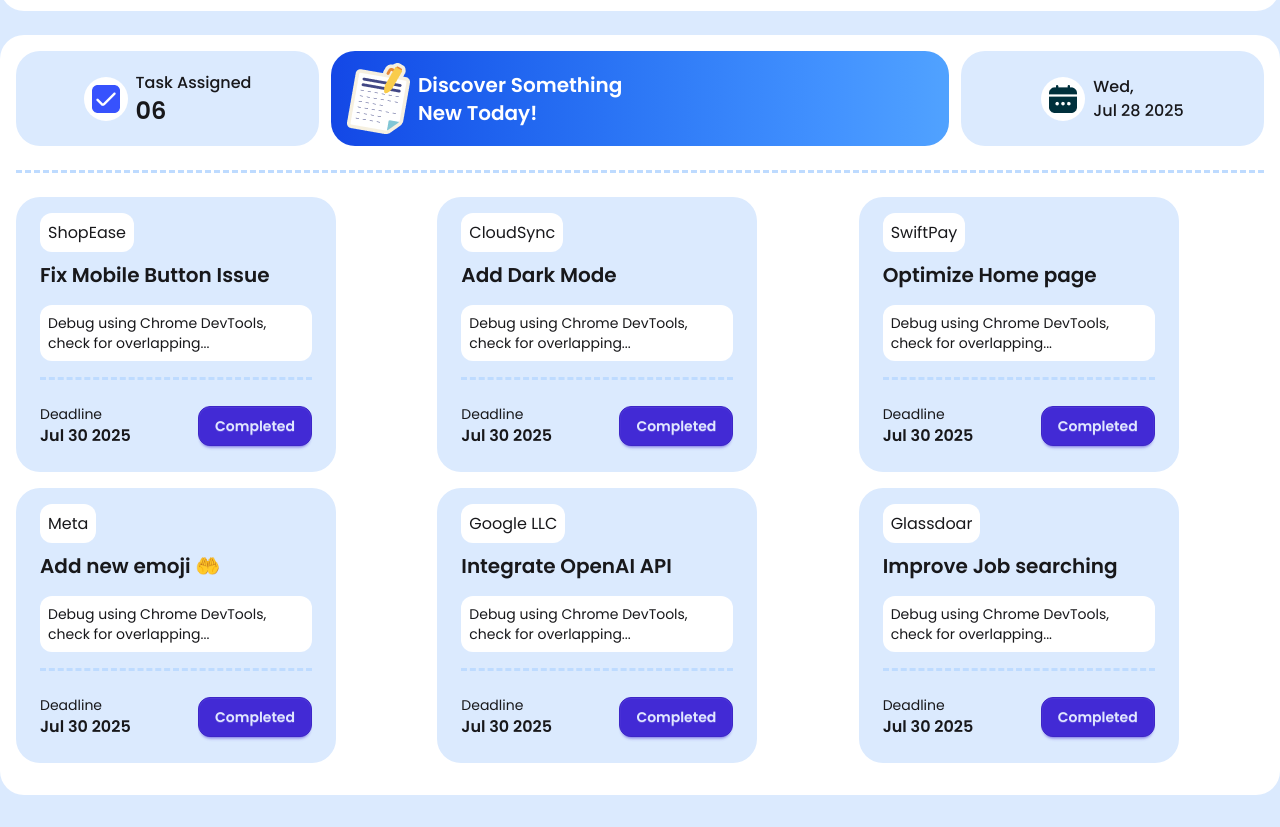
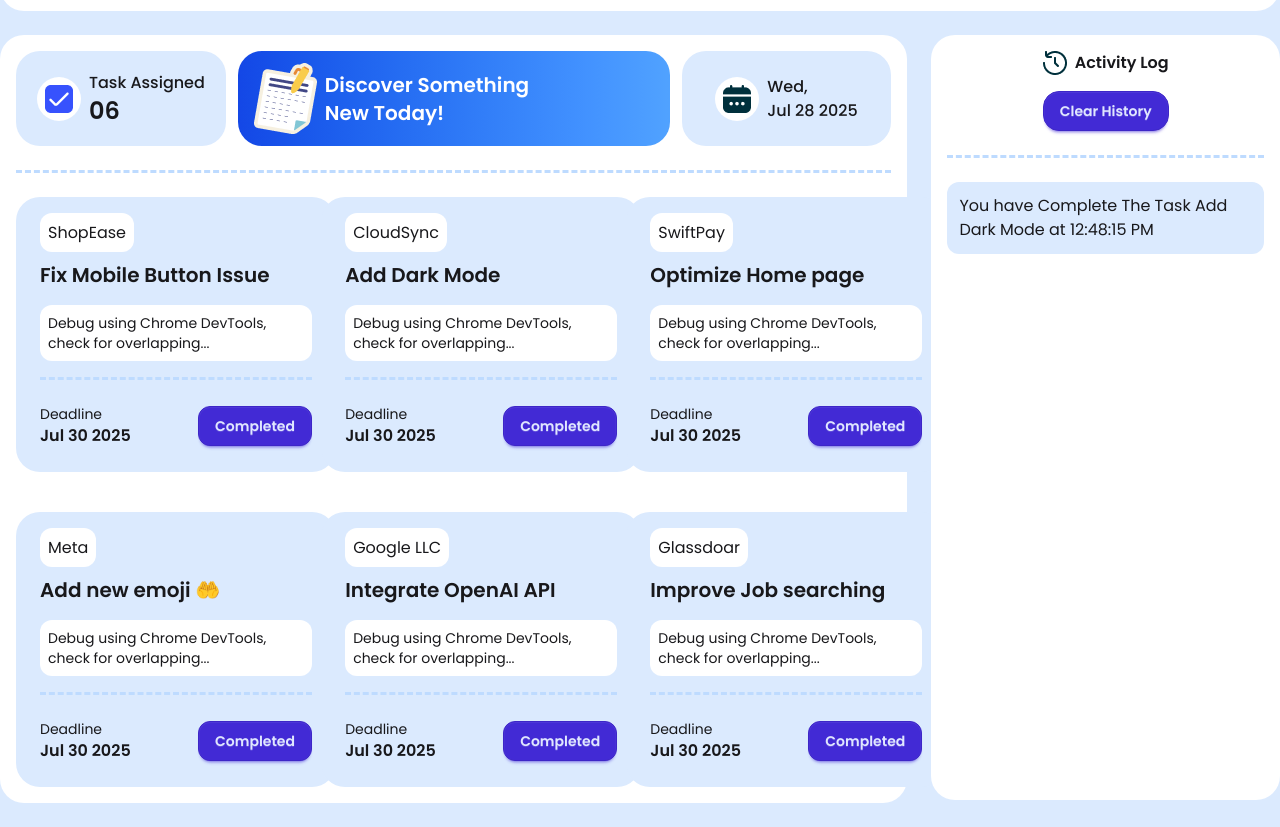
Before and after one commit to iktushar01/dev-board-web-app, a plain HTML site: page index.html in a window 1280 px wide. Shown: the part 101-928 px from the top of the page. Drawn offline with nearby package versions, Linux system fonts and the light colour scheme.

Commit message:
applay styling but not responsize

```diff
--- a/index.html
+++ b/index.html
@@ -38,9 +38,9 @@
             </div>
       </section>
     <!--main section-->
-    <section class="container mx-auto">
-      <!-- big part -->
-
+    <section class="container mx-auto grid grid-cols-7 gap-6 ">
+    <!-- big part -->
+    <section class="col-span-5">
       <div class=" bg-white p-4 rounded-3xl mb-6">
         <!-- top part of big part -->
         <div class="grid grid-cols-4 gap-3 ">
@@ -74,7 +74,7 @@
         <hr class="border-t-3 border-dashed border-blue-200 my-6">
 
         <!-- bottom part of big part -->
-         <div class="mt-6 grid grid-cols-3 gap-4">
+         <div class="mt-6 grid grid-cols-3 gap-10">
           <!-- card-1 -->
           <div class="w-80 bg-blue-100 p-6 rounded-3xl ">
             <p class="text-base bg-white p-2 rounded-xl inline ">ShopEase</p>
@@ -191,12 +191,23 @@
           </div>
 
 
-      <!-- small part -->
-       <div>
 
+
+    </section>
+    <!-- small part -->
+    <section class="col-span-2">
+      <div class=" bg-white p-4 rounded-3xl h-[765px] overflow-auto">
+        <div class="flex gap-2 items-center justify-center">
+          <img src="./assets/activity.png" alt="">
+          <p class="font-semibold">Activity Log</p>
+        </div>
+        <div class="flex justify-center mt-4"><button class="btn btn-primary rounded-2xl ">Clear History</button></div>
+        <hr class="border-t-3 border-dashed border-blue-200 my-6">
+        <p class="bg-blue-100 p-3 rounded-xl">You have Complete The Task Add Dark Mode at 12:48:15 PM</p>
        </div>
 
     </section>
+  </section>
 
 
 </body>
```
